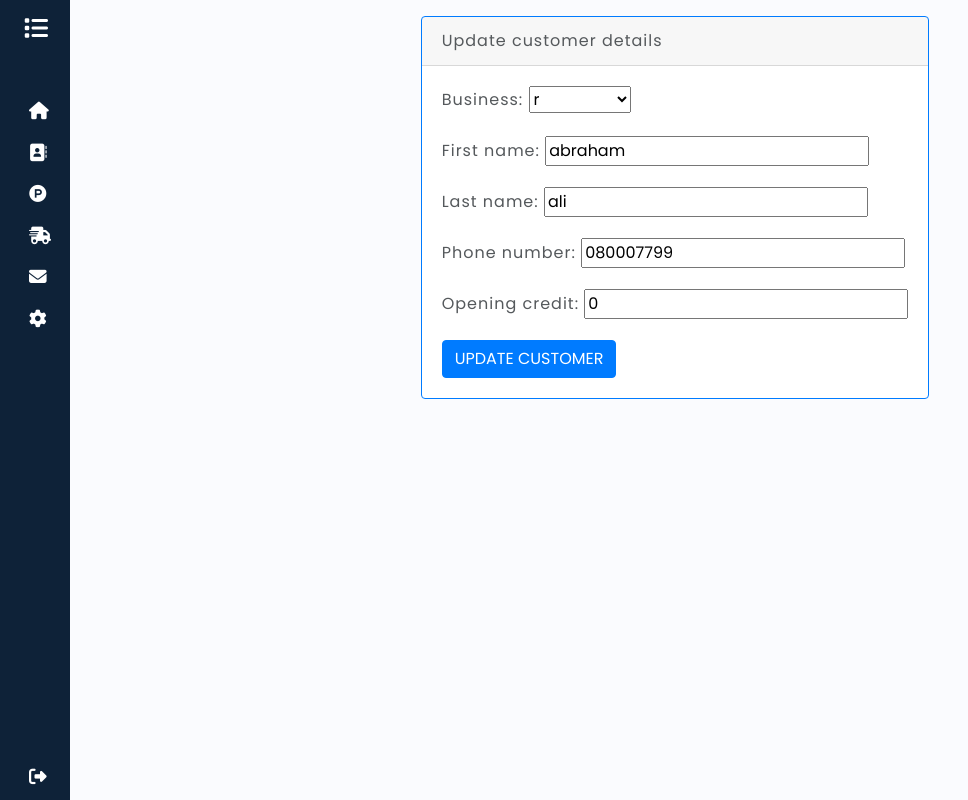
After one commit to TalibY22/ERP_SOFTWARE, a Django app: page /customer/edit/1 in a window 1280 px wide. The commit adds this page. Shown: the whole page, without its empty margins (0-968 px from the left). Run offline with Django 5.2, Linux system fonts and the light colour scheme; data comes from the database, SQL or seed files in the repository; both versions use the stored data as it was after the commit; some libraries are stand-ins or nearby versions.

Commit message:
major changes

```diff
--- a/step/forms.py
+++ b/step/forms.py
@@ -27,6 +27,7 @@ class ProductForm(forms.ModelForm):
     class Meta:
         model = Products
         fields=['product_name','supplier','Buying_price','selling_price','alert_quantity','stock']
+        #fields='__all__'
 
 class testform(forms.ModelForm):
     class Meta:
@@ -36,5 +37,4 @@ class testform(forms.ModelForm):
 class PurchaseForm(forms.ModelForm):
     class Meta:
         model = Purchase
-        #fields=['supplier','product','Buying_price','date','status','quantity']
-        fields='__all__'
+        fields=['supplier','product','Buying_price','status','quantity']
--- a/step/models.py
+++ b/step/models.py
@@ -53,7 +53,7 @@ class Customer(models.Model):
     def __str__(self) -> str:
         return f'customer  {self.first_name}'
 
-#THe fuck why are u not working f u
+#THe fuck why are u not wo
 class Products(models.Model):
       user = models.ForeignKey(User,on_delete=models.CASCADE)
       product_name=models.CharField(max_length=200)
@@ -62,7 +62,7 @@ class Products(models.Model):
       selling_price = models.IntegerField()
       alert_quantity = models.IntegerField(default=3)
       stock = models.IntegerField(null=False)
-      product_picture = models.ImageField(upload_to='images/',null=True)
+      product_picture = models.ImageField(upload_to='media/images/',null=True)
 
       def __str__(self) -> str:
         return  self.product_name
@@ -80,7 +80,7 @@ class Purchase(models.Model):
     supplier = models.ForeignKey(Supplier,on_delete=models.CASCADE)
     product = models.ForeignKey(Products,on_delete=models.CASCADE)
     Buying_price = models.IntegerField()
-    date=models.DateTimeField()
+    date=models.DateTimeField(auto_now_add=True)
     status=models.ForeignKey(Status,on_delete=models.CASCADE)
     quantity = models.IntegerField()
 
--- a/step/templates/step/add_purchases.html
+++ b/step/templates/step/add_purchases.html
@@ -3,7 +3,7 @@
     {%block body%}
 
     {% if success %}
-    <div class="alert alert-dismissible alert-success">The supplier has been added to the database sucessfully <a href="{%url 'supplier' %}">Go to homepage</a> </div>
+    <div class="alert alert-dismissible alert-success">The purchase has been added to the database sucessfully <a href="{%url 'supplier' %}">Go to homepage</a> </div>
     {%endif%}
 
     <div class="container d-flex justify-content-center">
--- /dev/null
+++ b/step/templates/step/customer_edit.html
@@ -0,0 +1,28 @@
+{%extends 'step/index2.html'%}
+{%block body %}
+
+
+{%if success%}
+<div class="alert alert-dismissible alert-success">The customer has been added to the database sucessfully <a href="{%url 'supplier' %}">Go to homepage</a> </div>
+{%endif%}
+
+
+
+<div class="container d-flex justify-content-center">
+    <div class="card border-primary mb-3">
+        <div class="card-header">Update customer details</div>
+        <div class="card-body">
+            <form action="" method="post">
+                {%csrf_token%}
+                {{form.as_p}}
+                <button type="submit" class="btn btn-primary">update customer</button>
+            </form>
+
+        </div>
+      </div>
+      </div>
+
+
+
+
+{%endblock%}
--- a/step/templates/step/index2.html
+++ b/step/templates/step/index2.html
@@ -216,11 +216,24 @@ a.sidebar-link:hover {
                 </li>
 
                 <li class="sidebar-item">
-                    <a href="#" class="sidebar-link">
+                    <a href="#" class="sidebar-link collapsed has-dropdown" data-bs-toggle="collapse"
+                        data-bs-target="#auth3" aria-expanded="false" aria-controls="auth">
                         <i class="fa-solid fa-truck-fast"></i>
                         <span>Purchase</span>
                     </a>
+                    <ul id="auth3" class="sidebar-dropdown list-unstyled collapse" data-bs-parent="#sidebar">
+                        <li class="sidebar-item">
+                            <a href="{%url 'purchase'%}" class="sidebar-link">List purchase</a>
+                        </li>
+                        <li class="sidebar-item">
+                            <a href="{%url 'add_purchase'%}" class="sidebar-link">add purchase</a>
+                        </li>
+                    </ul>
                 </li>
+
+
+
+
 
 
 
--- a/step/templates/step/purchase.html
+++ b/step/templates/step/purchase.html
@@ -21,7 +21,7 @@
         </thead>
         <tbody>
           {% for purchase in purchases %}
-          <tr class="table-primary">
+          <tr class="table-secondary">
             <td>
               <a href="#"><button type="button" class="btn btn-dark me-1 btn-sm">Edit <i class="fa-solid fa-pen-to-square"></i></button></a>
               <form action="" method="POST" style="display: inline;">
--- a/step/templates/step/suppliers.html
+++ b/step/templates/step/suppliers.html
@@ -20,10 +20,8 @@
         <tr class="table-primary">
           <td>
             <a href="#"><button type="button" class="btn btn-dark me-1 btn-sm">Edit <i class="fa-solid fa-pen-to-square"></i></button></a>
-            <form action="{% url 'delete' supplier.id %}" method="POST" style="display: inline;">
-              {% csrf_token %}
-              <button type="submit" class="btn btn-danger btn-sm">Delete <i class="fa-solid fa-trash-can fa-lg"></i></button>
-            </form>
+
+
 
                 </div>
               </div>
--- a/step/urls.py
+++ b/step/urls.py
@@ -14,7 +14,8 @@ urlpatterns = [
   path("delete/<int:id>",views.delete,name="delete"),
   path("products/",views.products,name="products"),
   path("purchase/",views.purchase,name="purchase"),
-  path("purchase/add",views.add_purchase,name="add_purchase")
+  path("purchase/add",views.add_purchase,name="add_purchase"),
+  path("customer/edit/<int:id>",views.edit,name="customer_edit"),
 
 #<td>
               #<img src="{{ MEDIA_URL }}{{ product.product_picture.url }}" alt="{{ product.product_name }} image" width="50" height="50">
--- a/step/views.py
+++ b/step/views.py
@@ -69,9 +69,29 @@ def add_purchase(request):
     if request.user.is_authenticated:
      if request.method=='POST':
         form = PurchaseForm(request.POST)
+
         if form.is_valid():
             new_purchase = form.save(commit=False)
             new_purchase.user=request.user
+
+            #Get the product the purchase is made for a
+            product_purchased = new_purchase.product
+            #Get the quantity of the product purchased
+            quantity_purchased = new_purchase.quantity
+
+            print(quantity_purchased)
+            #Get the product quatinty for the product purchases
+            update_quantity = Products.objects.get(pk=product_purchased.pk)
+
+            update_quantity.stock += quantity_purchased
+
+            update_quantity.save()
+
+
+
+
+
+
             new_purchase.save()
 
             return render(request,'step/add_purchases.html',{"form":PurchaseForm(),"success":True})
@@ -140,9 +160,27 @@ def add_business(request):
 #need to fic this
 def delete(request,id):
     if request=='POST':
-        supplier = Supplier.objects.get(pk=id)
-        supplier.delete()
+        s = Customer.objects.get(pk=id)
+        s.delete()
 
-        return HttpResponseRedirect(reverse('index'))
+        user_customer = request.user.business_set.all()
+        customers = Customer.objects.filter(business__in=user_customer)
+        return render(render,'step/customer.html',{"customers":customers})
+    else:
+      return HttpResponseRedirect(reverse('customer'))
 
-    return HttpResponseRedirect(reverse('supplier'))
+
+def edit(request,id):
+    if request.method=='POST':
+       customer = Customer.objects.get(pk=id)
+       form=CustomerForm(request.POST,instance=customer)
+       if form.is_valid():
+           form.save()
+
+           return render(request,'step/customer_edit.html',{"form":form})
+    else:
+       customer = Customer.objects.get(pk=id)
+       form = CustomerForm(instance=customer)
+       return render(request, 'step/customer_edit.html', {
+    'form': form
+    })
```
Also changed, not shown: erp/settings.py (+8 -0 lines), step/templates/step/customer.html (+33 -4 lines), step/todo.txt (+9 -0 lines), db.sqlite3, media/media/images/download_1.png (added), step/migrations/0014_alter_products_product_picture_alter_purchase_date.py (added).
